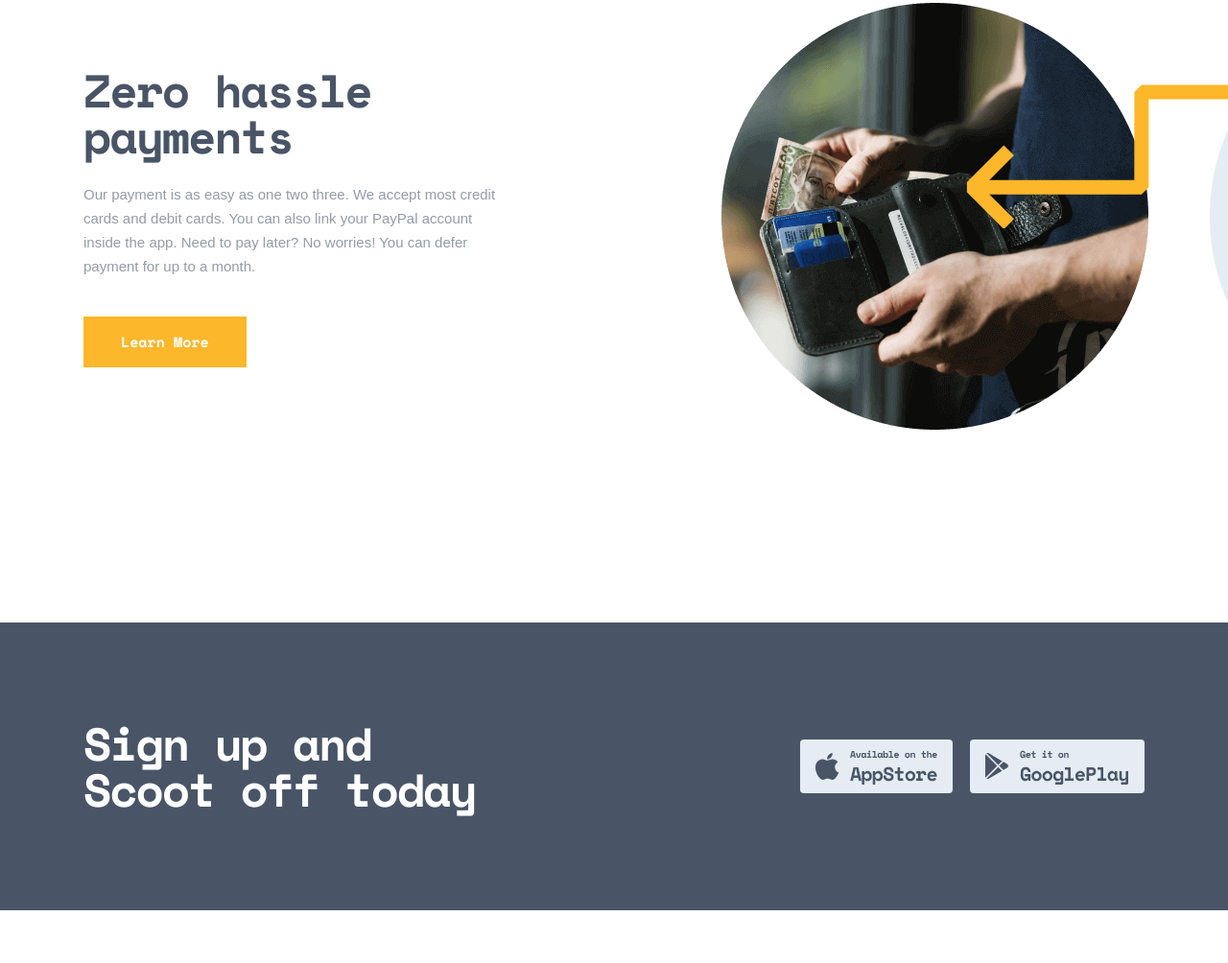
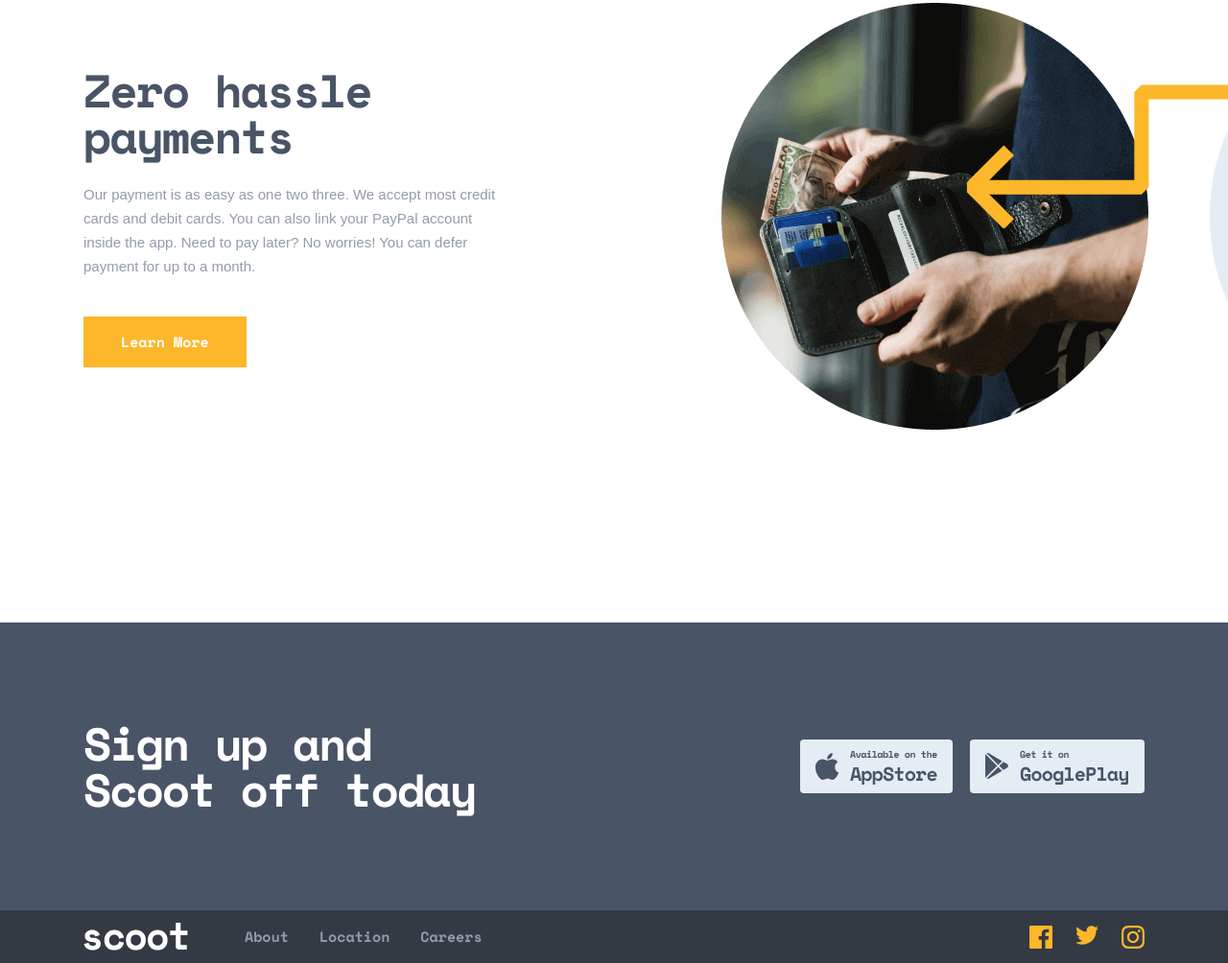
Before and after one commit to AbdunazarovU/scoot, a plain HTML site: page index.html in a window 1280 px wide. Shown: the part 2608-3612 px from the top of the page at 96% size. Before the commit the page ends 3557 px from the top, so only its background shows below. Drawn offline with Linux system fonts and the light colour scheme.

Commit message:
initial last FAQ section

```diff
--- a/css/main.css
+++ b/css/main.css
@@ -115,7 +115,7 @@ body{
 }
 
 .site-nav__link{
-    color: #939caa;
+    color: var(--text-color);
 }
 
 .site-header__link{
@@ -421,3 +421,40 @@ body{
 .sign-up__img{
     display: block;
 }
+
+
+/* FAQ */
+.faq{
+    background-color: var(--dark-grey);
+}
+
+.faq__container{
+    display: flex;
+    flex-wrap: wrap;
+    align-items: center;
+}
+
+.faq__logo-link{
+    margin-right: 19px;
+}
+
+.faq__link{
+    text-decoration: none;
+    font-family: var(--mono-font);
+    font-weight: bold;
+    font-size: 15px;
+    line-height: 25px;
+    color: var(--text-color);
+}
+
+.faq__item{
+    margin-right: 32px;
+}
+
+.faq__list-icon{
+    margin-left: auto;
+}
+
+.faq__item-icon{
+    margin-left: 24px;
+}
--- a/index.html
+++ b/index.html
@@ -9,6 +9,7 @@
     <title>Scoot</title>
 </head>
 <body>
+    <!-- SITE HEADER -->
     <header class="site-header">
         <div class="site-header__container container">
             <a class="logo-link">
@@ -34,7 +35,10 @@
     </header>
 
 
+    <!-- SITE MAIN -->
     <main class="site-main">
+
+        <!-- HERO -->
         <section class="hero">
             <div class="container">
                 <h1 class="hero__title">Scooter sharing made simple</h1>
@@ -43,6 +47,7 @@
             </div>
         </section>
 
+        <!-- ADVANTAGES -->
         <section class="advantages-wrapper">
             <div class="advantages container">
                 <section class="advantages__card">
@@ -63,6 +68,7 @@
         </section>
 
 
+        <!-- OUR VALUES -->
         <section class="our-values">
             <ul class="our-values__list">
                 <li class="our-values__item container">
@@ -93,7 +99,10 @@
     </main>
 
 
+    <!-- SITE FOOTER -->
     <footer class="site-footer">
+
+        <!-- SIGN UP -->
         <section class="sign-up">
             <div class="sign-up__container container">
                 <h2 class="sign-up__title">Sign up and Scoot off today</h2>
@@ -113,7 +122,44 @@
             </div>
         </section>
 
+        <!-- FAQ -->
+        <section class="faq">
+            <div class="faq__container container">
+                <a class="faq__logo-link" href="">
+                    <img class="faq__logo sign-up__img" src="img/scoot-logo-white.svg" alt="scoot white logo">
+                </a>
 
+                <ul class="faq__list sign-up__list">
+                    <li class="faq__item">
+                        <a class="faq__link site-nav__link header-link" href="#">About</a>
+                    </li>
+                    <li class="faq__item">
+                        <a class="faq__link site-nav__link header-link" href="#">Location</a>
+                    </li>
+                    <li class="faq__item">
+                        <a class="faq__link site-nav__link header-link" href="#">Careers</a>
+                    </li>
+                </ul>
+
+                <ul class="faq__list faq__list-icon sign-up__list">
+                    <li class="faq__item-icon">
+                        <a class="faq__link" href="#">
+                            <img class="faq__img sign-up__img" src="img/facebook.svg" alt="facebook icon">
+                        </a>
+                    </li>
+                    <li class="faq__item-icon">
+                        <a class="faq__link" href="#">
+                            <img class="faq__img sign-up__img" src="img/twitter.svg" alt="twitter icon">
+                        </a>
+                    </li>
+                    <li class="faq__item-icon">
+                        <a class="faq__link" href="#">
+                            <img class="faq__img sign-up__img" src="img/instagram.svg" alt="instagram icon">
+                        </a>
+                    </li>
+                </ul>
+            </div>
+        </section>
     </footer>
 </body>
 </html>
```
